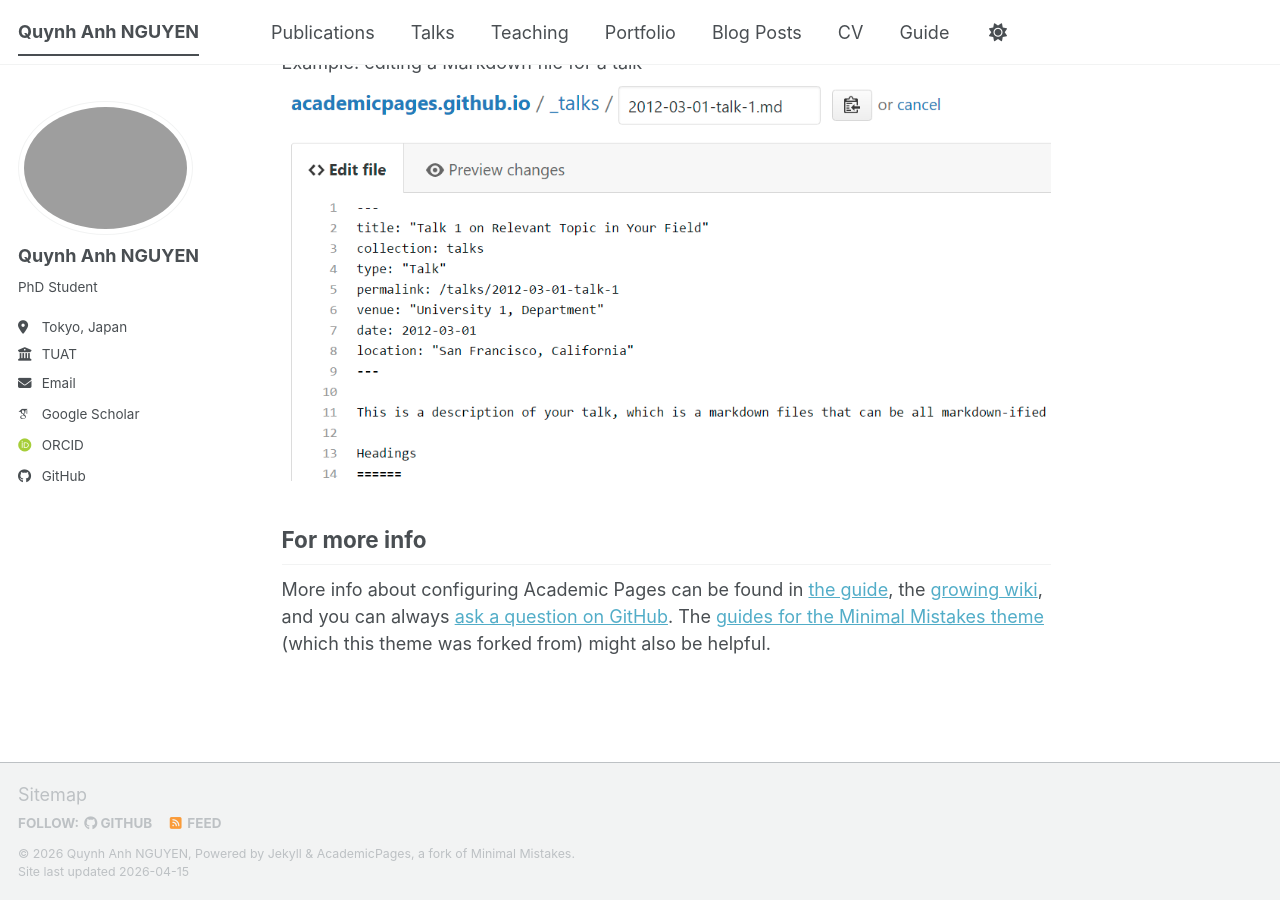
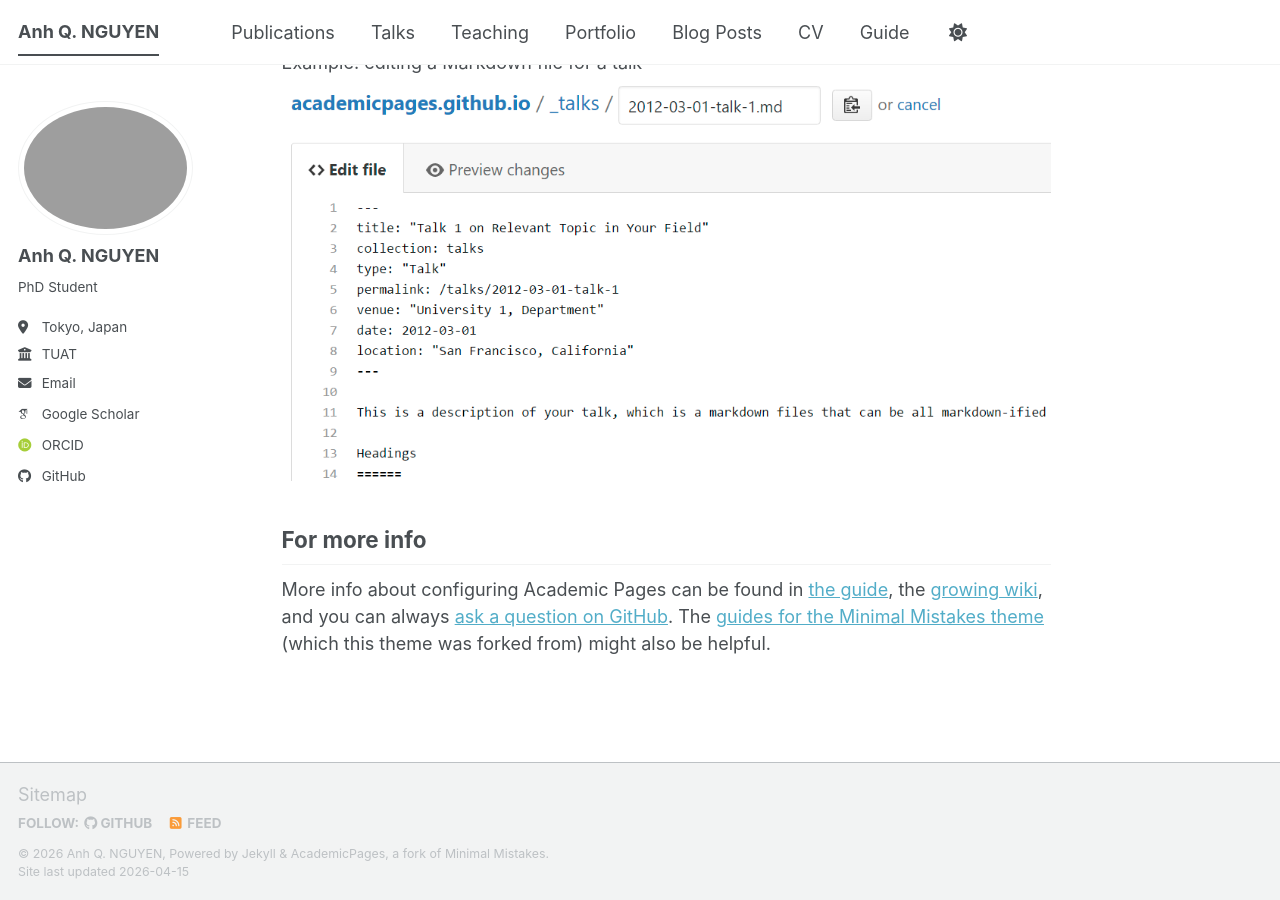
Before and after one commit to nguyenqanh/nguyenqanh.github.io, a Jekyll site: the page built from _pages/about.md, in a window 1280 px wide and 900 px high, scrolled down 2588 px. Built offline with Jekyll 4.4.1, drawn with Linux system fonts in a browser that asks for light colours; some web fonts are replaced; a script bundle is joined from its source files by our own code; library files that are not in the unit come from our copies.

Commit message:
Update _config.yml

```diff
--- a/_config.yml
+++ b/_config.yml
@@ -9,9 +9,9 @@
 # Basic Site Settings
 locale                   : "en-US"
 site_theme               : "default" # The available themes options are "default", "air", "sunrise", "mint", "dirt" and "contrast"
-title                    : "Quynh Anh NGUYEN"
+title                    : "Anh Q. NGUYEN"
 title_separator          : "-"
-name                     : &name "Quynh Anh NGUYEN"
+name                     : &name "Anh Q. NGUYEN"
 description              : &description "Your Name's academic portfolio"   # Update this with a general description of your site, this is the default if not overridden by a page
 url                      : https://nguyenqanh.github.io # The base hostname & protocol for your site e.g. "https://[your GitHub username].github.io",
                                                            # or if you already have some other page hosted on Github then use "https://[your GitHub username].github.io/[Your Repo Name]"
@@ -24,7 +24,7 @@ repository               : "nguyenqanh/nguyenqanh.github.io"
 author:
   # Biographic information
   avatar           : "profile.jpg"
-  name             : "Quynh Anh NGUYEN"
+  name             : "Anh Q. NGUYEN"
   pronouns         : # example: "she/her"
   bio              : "PhD Student"
   location         : "Tokyo, Japan"
```
